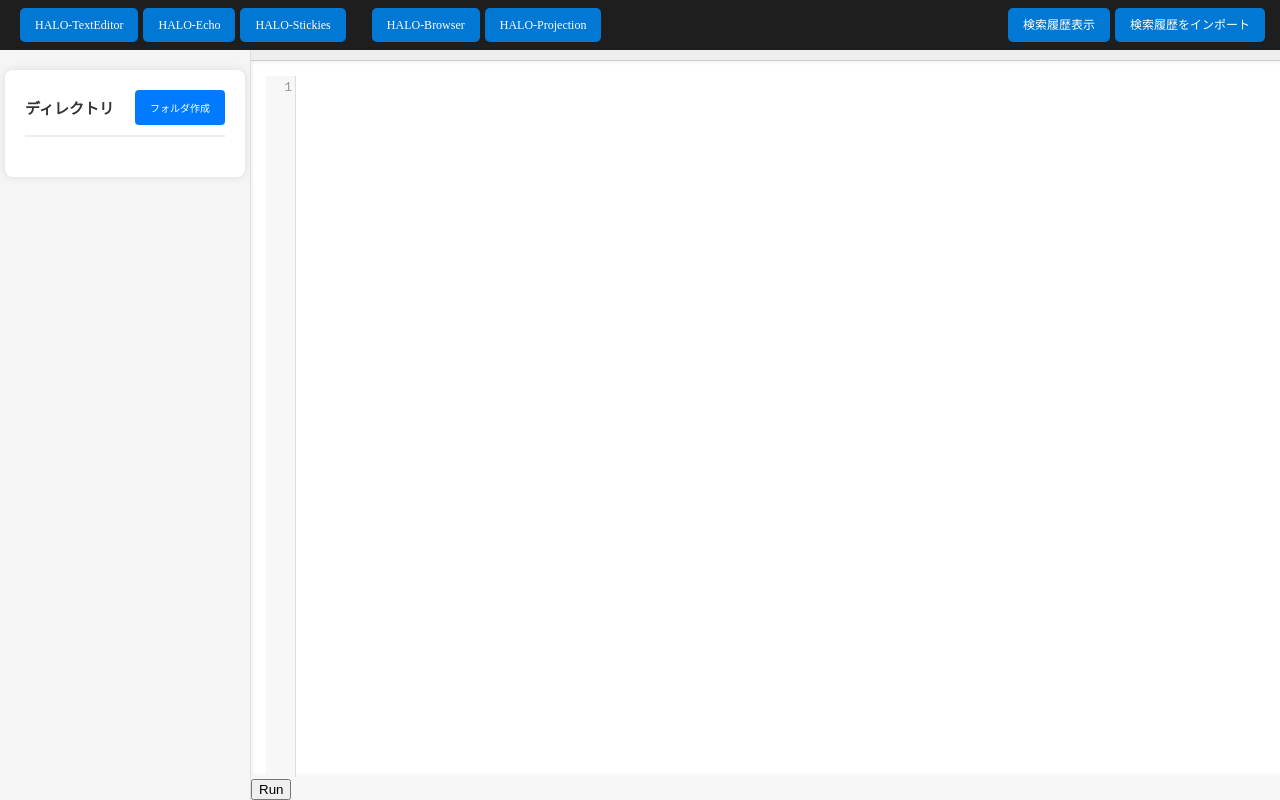
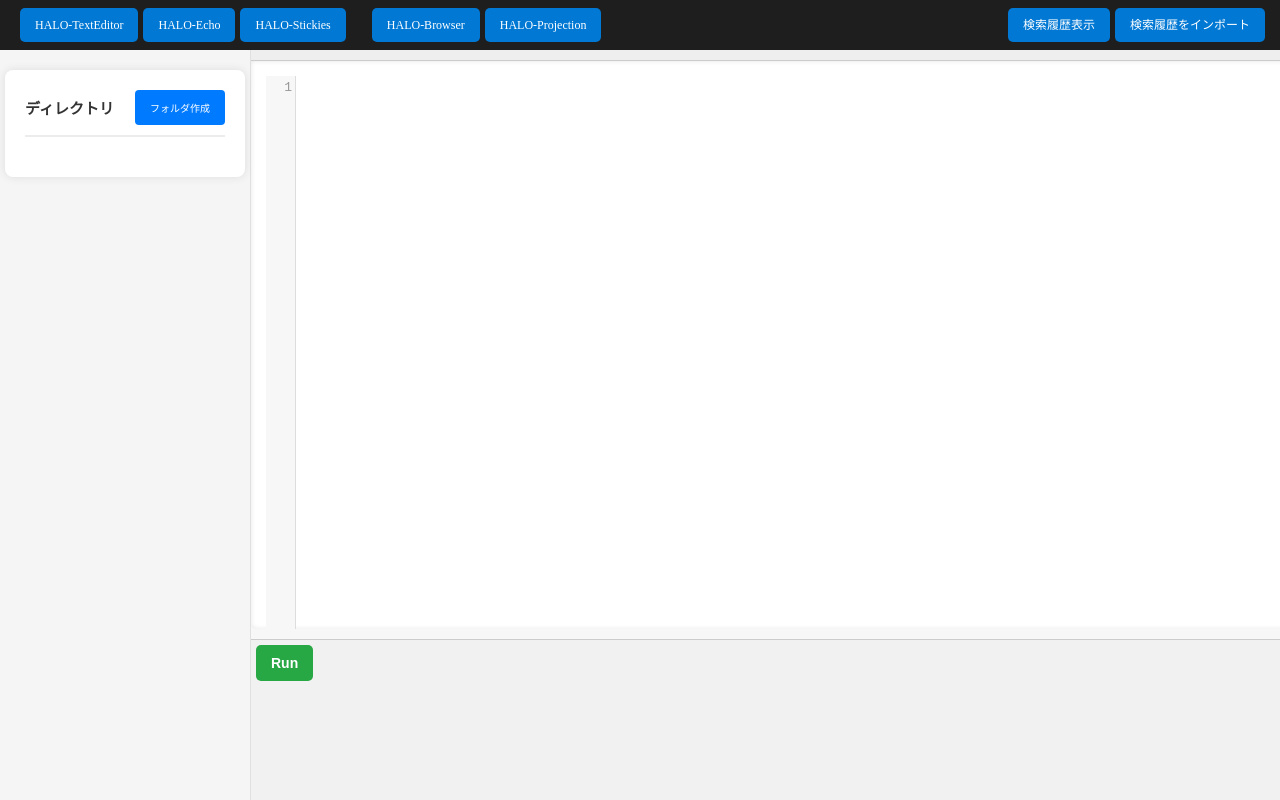
Before and after one commit to Jou-Watabe/HALO, a plain HTML site: page index.html in a window 1280 px wide. Drawn offline with Linux system fonts and the light colour scheme.

Commit message:
Update main.style.css

```diff
--- a/styles/main.style.css
+++ b/styles/main.style.css
@@ -127,6 +127,39 @@ body {
     box-shadow: inset 0 0 5px rgba(0, 0, 0, 0.1);
 }
 
+.output_area {
+    margin-top: 10px;
+    padding: 5px;
+    background: #f1f1f1;
+    font-size: 0.9em;
+    height: 20%;
+    border-top: 1px solid #ccc;
+    /* display: flex;
+    flex-direction: column; */
+}
+
+button.run-btn {
+    padding: 10px 15px;
+    font-size: 14px;
+    border: none;
+    border-radius: 5px;
+    cursor: pointer;
+    transition: all 0.3s ease;
+    background-color: #28a745; /* 緑色 */
+    color: white;
+    font-weight: bold;
+    /* width: 10%; */
+}
+
+#output {
+    width: 100%;
+    height: 80%;
+    background: #f1f1f1;
+    font-size: 0.9em;
+    overflow-x: auto;
+    overflow-y: auto;
+}
+
 .CodeMirror {
     /* border-top: 1px solid black; border-bottom: 1px solid black; */
     /* height: 100px; */
@@ -142,3 +175,8 @@ body {
     border-radius: 0 0 5px 5px;
     box-shadow: inset 0 0 5px rgba(0, 0, 0, 0.1);
 }
+
+/* .keyword { color: blue; }
+.variable { color: green; }
+.string { color: red; }
+.comment { color: grey; } */
```
